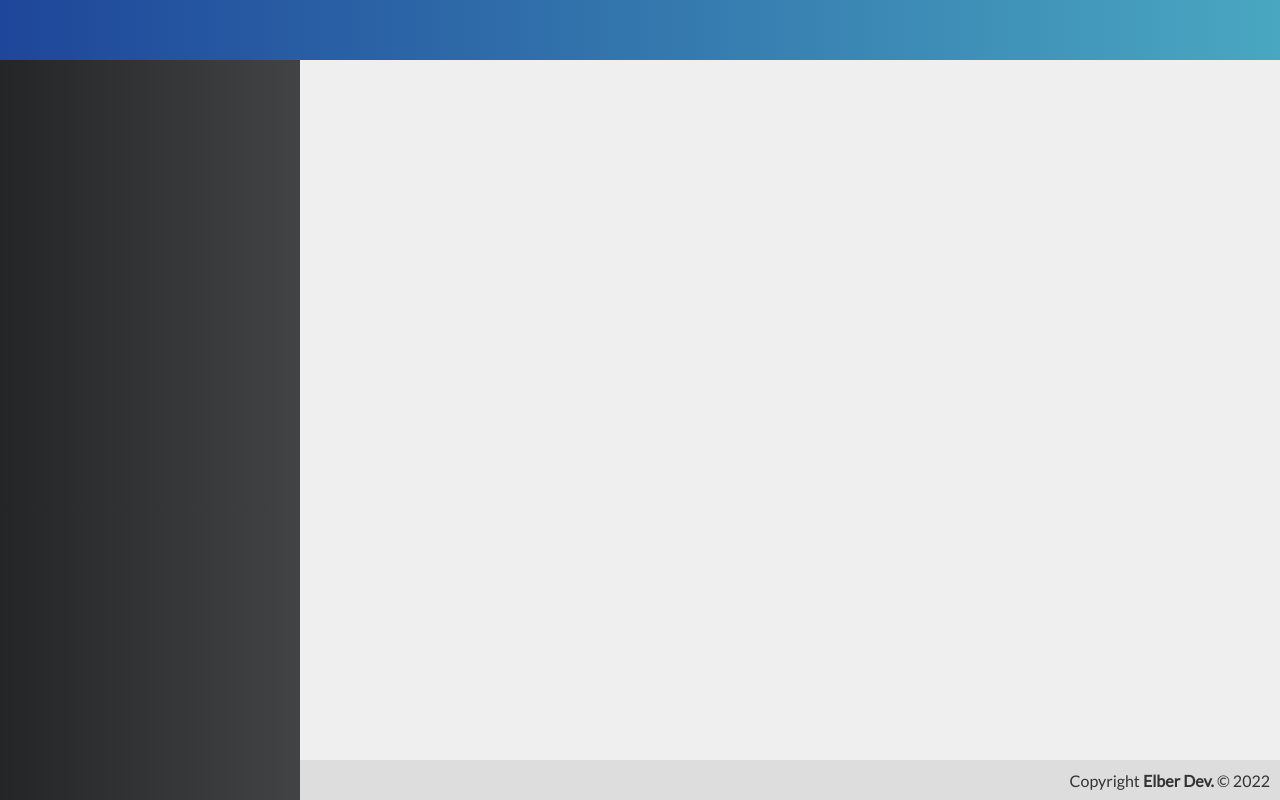
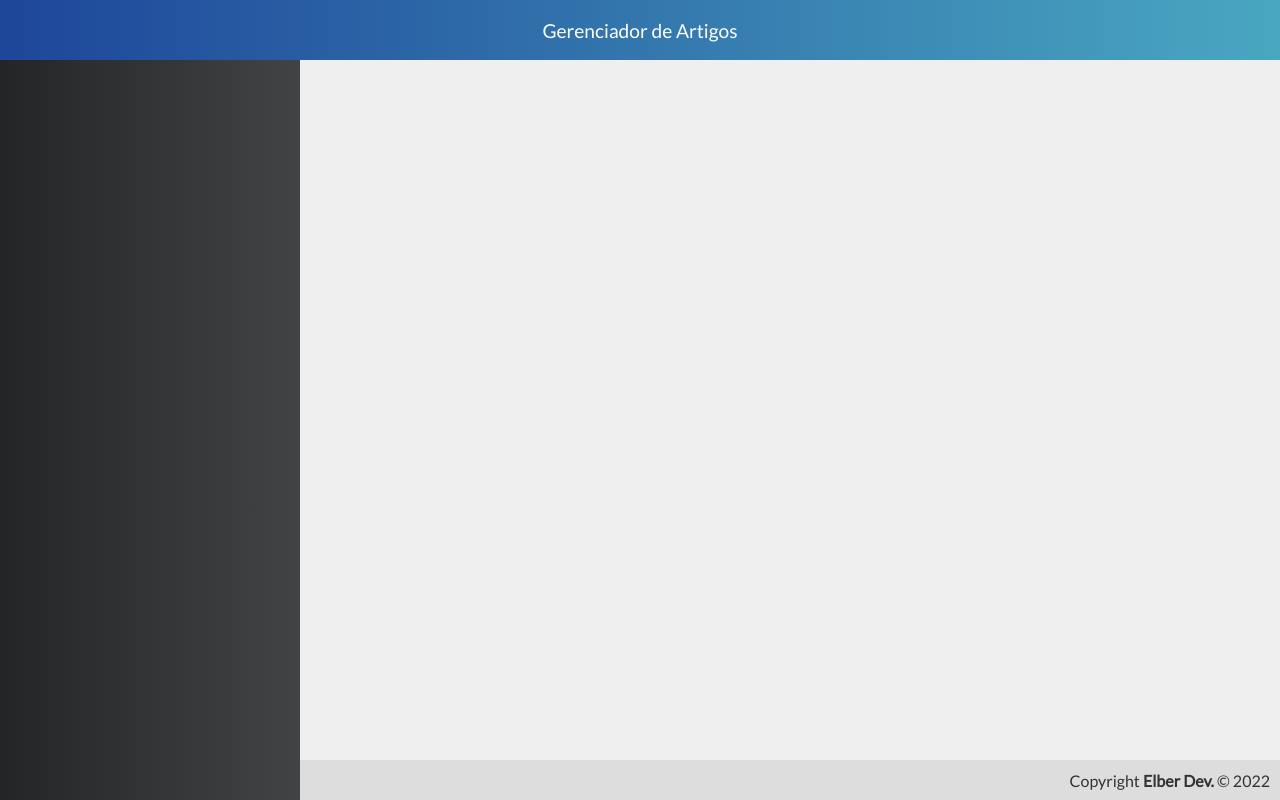
Before and after one commit to elbercm/gerenciador-de-artigos, a Vue app in the folder frontend/: page / in a window 1280 px wide. Built offline with nearby package versions, Linux system fonts and the light colour scheme.

Commit message:
Configurado o Cabeçalho

```diff
--- a/frontend/src/App.vue
+++ b/frontend/src/App.vue
@@ -1,6 +1,6 @@
 <template>
 	<div id="app">
-		<Header />
+		<Header title="Gerenciador de Artigos" :hideToggle="true" />
 		<Menu />
 		<Content />
 		<Footer />
--- a/frontend/src/components/template/Header.vue
+++ b/frontend/src/components/template/Header.vue
@@ -1,10 +1,29 @@
 <template>
-  <header class="header"></header>
+  <header class="header">
+    <a class="toggle" @click="toggleMenu" v-if="!hideToggle">
+      <i class="fa fa-lg" :class="icon"></i>
+    </a>
+    <h1 class="title">
+      {{ title }}
+    </h1>
+  </header>
 </template>
 
 <script>
 export default {
   name: "Header",
+  props: {
+    title: String,
+    hideToggle: Boolean,
+  },
+  computed: {
+    icon() {
+      return "fa-angle-left";
+    },
+  },
+  methods: {
+    toggleMenu() {},
+  },
 };
 </script>
 
@@ -17,4 +36,28 @@
   justify-content: center;
   align-items: center;
 }
+
+.title {
+  font-size: 1.2rem;
+  color: #fff;
+  font-weight: 100;
+  flex-grow: 1;
+  text-align: center;
+}
+
+.title a {
+  color: #fff;
+  text-decoration: none;
+  color: #fff;
+  justify-self: flex-start;
+  text-decoration: none;
+
+  display: flex;
+  justify-content: center;
+  align-items: center;
+}
+
+header.header > a.toggle:hover {
+  background-color: rgba(0, 0, 0, 0.2);
+}
 </style>
--- a/frontend/src/main.js
+++ b/frontend/src/main.js
@@ -1,9 +1,10 @@
-import Vue from 'vue'
+import "font-awesome/css/font-awesome.css";
+import Vue from "vue";
 
-import App from './App'
+import App from "./App";
 
-Vue.config.productionTip = false
+Vue.config.productionTip = false;
 
 new Vue({
-  render: h => h(App)
-}).$mount('#app')
+  render: (h) => h(App),
+}).$mount("#app");
```
